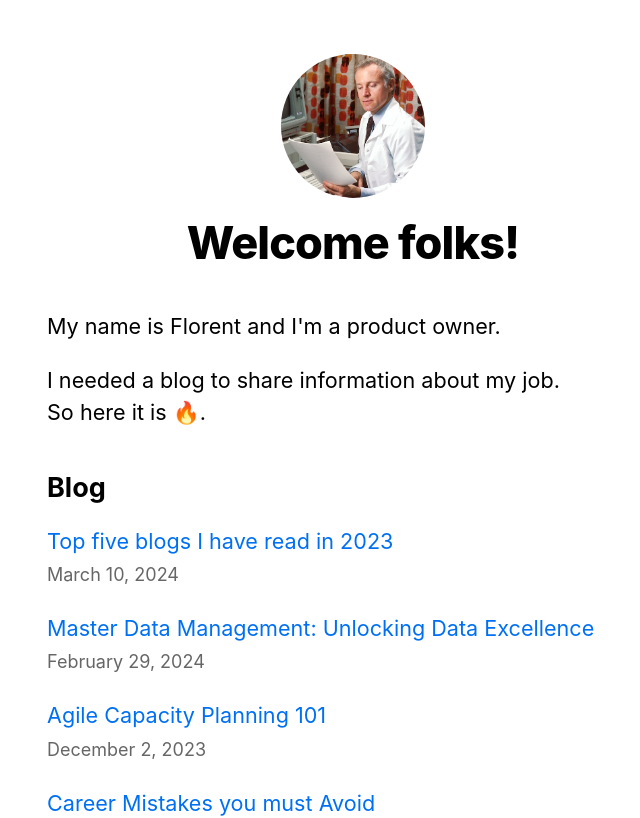
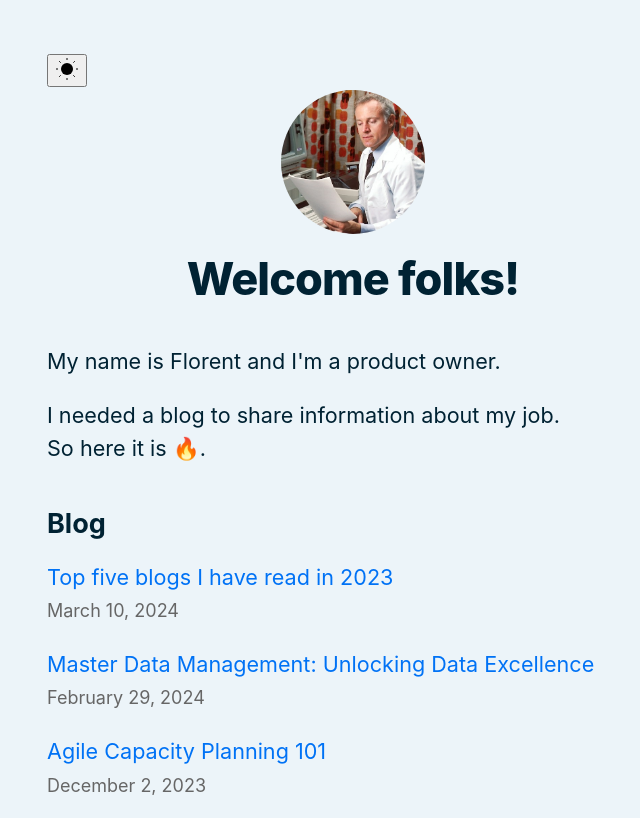
Before and after one commit to floHallet/nextjs-blog, a Next.js app: page / in a window 1280 px wide. Shown: the top 818 px of the page, without its empty margins (287-927 px from the left). Built offline with nearby package versions, Linux system fonts and the light colour scheme; no server answers; the database is empty.

Commit message:
Add Dark/Light Theme

```diff
--- a/components/layout.js
+++ b/components/layout.js
@@ -3,6 +3,7 @@ import Image from 'next/image';
 import styles from './layout.module.css';
 import utilStyles from '../styles/utils.module.css';
 import Link from 'next/link';
+import ThemeSwitch from './theme-switch';
 
 const name = 'Welcome folks!';
 export const siteTitle = 'Blog | Florent Hallet';
@@ -26,6 +27,7 @@ export default function Layout({ children, home }) {
         <meta name="twitter:card" content="summary_large_image" />
       </Head>
       <header className={styles.header}>
+        <nav className={styles.themeSwitcher}><ThemeSwitch /></nav>
         {home ? (
           <>
             <Image
--- a/components/layout.module.css
+++ b/components/layout.module.css
@@ -13,3 +13,7 @@
 .backToHome {
   margin: 3rem 0 0;
 }
+
+.themeSwitcher {
+  align-self: flex-start ;
+}
--- /dev/null
+++ b/components/theme-switch.js
@@ -0,0 +1,77 @@
+import { useEffect, useState } from "react"
+
+export default function ThemeSwitch() {
+
+    //const [theme, setTheme] = useState('')
+
+    const onClick = () => {
+        // flip current value
+        const theme = document.firstElementChild.getAttribute('data-theme') === 'light'
+            ? 'dark'
+            : 'light'
+
+        reflectPreference(theme)
+    }
+
+    const reflectPreference = (theme) => {
+        document.firstElementChild
+            .setAttribute('data-theme', theme)
+
+        document
+            .querySelector('#theme-toggle')
+            ?.setAttribute('aria-label', theme)
+
+        /*if (preferedTheme) {
+            setTheme(preferedTheme)
+        }*/
+    }
+
+
+    useEffect(() => {
+
+        //console.log("useEffect...départ")
+        if (!document.firstElementChild.hasAttribute('data-theme')) {
+            //setTheme(document.firstElementChild.getAttribute('data-theme'))
+
+            const getThemePreference = window.matchMedia('(prefers-color-scheme: dark)').matches
+                ? 'dark'
+                : 'light'
+
+            // sync with system changes
+            window
+                .matchMedia('(prefers-color-scheme: dark)')
+                .addEventListener('change', ({ matches: isDark }) => {
+                    reflectPreference(isDark ? 'dark' : 'light')
+                })
+
+            reflectPreference(getThemePreference)
+        }
+        return () => window.matchMedia('(prefers-color-scheme: dark)').removeEventListener('change', ({ matches: isDark }) => {
+            reflectPreference(isDark ? 'dark' : 'light')
+        } )
+    }, [])
+
+    return (
+        <>
+            <button onClick={onClick} className="theme-toggle" id="theme-toggle" title="Toggles light & dark" aria-label="auto" aria-live="polite">
+                <svg className="sun-and-moon" aria-hidden="true" width="24" height="24" viewBox="0 0 24 24">
+                    <mask className="moon" id="moon-mask">
+                        <rect x="0" y="0" width="100%" height="100%" fill="white" />
+                        <circle cx="24" cy="10" r="6" fill="black" />
+                    </mask>
+                    <circle className="sun" cx="12" cy="12" r="6" mask="url(#moon-mask)" fill="currentColor" />
+                    <g className="sun-beams" stroke="currentColor">
+                        <line x1="12" y1="1" x2="12" y2="3" />
+                        <line x1="12" y1="21" x2="12" y2="23" />
+                        <line x1="4.22" y1="4.22" x2="5.64" y2="5.64" />
+                        <line x1="18.36" y1="18.36" x2="19.78" y2="19.78" />
+                        <line x1="1" y1="12" x2="3" y2="12" />
+                        <line x1="21" y1="12" x2="23" y2="12" />
+                        <line x1="4.22" y1="19.78" x2="5.64" y2="18.36" />
+                        <line x1="18.36" y1="5.64" x2="19.78" y2="4.22" />
+                    </g>
+                </svg>
+            </button>
+        </>
+    )
+}
--- a/styles/Home.module.css
+++ /dev/null
@@ -1,91 +0,0 @@
-.container {
-  min-height: 100vh;
-  padding: 0 0.5rem;
-  display: flex;
-  flex-direction: column;
-  justify-content: center;
-  align-items: center;
-}
-
-.title a {
-  color: #0070f3;
-  text-decoration: none;
-}
-
-.title a:hover,
-.title a:focus,
-.title a:active {
-  text-decoration: underline;
-}
-
-.title {
-  margin: 0 0 1rem;
-  line-height: 1.15;
-  font-size: 3.6rem;
-}
-
-.title {
-  text-align: center;
-}
-
-.title,
-.description {
-  text-align: center;
-}
-
-
-.description {
-  line-height: 1.5;
-  font-size: 1.5rem;
-}
-
-.grid {
-  display: flex;
-  align-items: center;
-  justify-content: center;
-  flex-wrap: wrap;
-
-  max-width: 800px;
-  margin-top: 3rem;
-}
-
-.card {
-  margin: 1rem;
-  flex-basis: 45%;
-  padding: 1.5rem;
-  text-align: left;
-  color: inherit;
-  text-decoration: none;
-  border: 1px solid #eaeaea;
-  border-radius: 10px;
-  transition: color 0.15s ease, border-color 0.15s ease;
-}
-
-.card:hover,
-.card:focus,
-.card:active {
-  color: #0070f3;
-  border-color: #0070f3;
-}
-
-.card h3 {
-  margin: 0 0 1rem 0;
-  font-size: 1.5rem;
-}
-
-.card p {
-  margin: 0;
-  font-size: 1.25rem;
-  line-height: 1.5;
-}
-
-.logo {
-  height: 1em;
-}
-
-@media (max-width: 600px) {
-  .grid {
-    width: 100%;
-    flex-direction: column;
-  }
-}
--- a/styles/global.css
+++ b/styles/global.css
@@ -1,5 +1,36 @@
+:root {
+  color-scheme: dark light;
+
+  /* destructure brand channels */
+  --hue: 200;
+  /* change me!! */
+  --saturation: 100%;
+  --lightness: 50%;
+
+  /* build colors with props */
+  --brand: hsl(var(--hue) var(--saturation) var(--lightness));
+
+  /* very dark brand blue */
+  --text: hsl(var(--hue) var(--saturation) 10%
+      /* lower is darker */
+    );
+
+  /* very bright brand white */
+  --surface: hsl(var(--hue) calc(var(--saturation) / 2) 95%
+      /* higher is lighter */
+    );
+
+  --link: hsl(212, 100%, 48%);
+
+  /* theme-swith colors*/
+  --icon-fill: hsl(210, 10%, 30%);
+  --icon-fill-hover: hsl(210, 10%, 15%);
+}
+
 html,
 body {
+  color: var(--text);
+  background: var(--surface);
   padding: 0;
   margin: 0;
   font-family: -apple-system, BlinkMacSystemFont, Segoe UI, Roboto, Oxygen, Ubuntu,
@@ -13,7 +44,7 @@ body {
 }
 
 a {
-  color: #0070f3;
+  color: var(--link);
   text-decoration: none;
 }
 
@@ -25,3 +56,41 @@ img {
   max-width: 100%;
   display: block;
 }
+
+
+@media (prefers-color-scheme: dark) {
+  /* just tweak the lightness */
+  /* maybe desaturate too */
+
+  :root {
+    --text: hsl(var(--hue) calc(var(--saturation) / 2) 85%);
+    --link: hsl(var(--hue) var(--saturation) 75%);
+    --surface: hsl(var(--hue) var(--saturation) 5%);
+
+    /* theme-swith colors*/
+    --icon-fill: hsl(210, 10%, 70%);
+    --icon-fill-hover: hsl(210, 15%, 90%);
+  }
+}
+
+html[data-theme=dark] {
+
+  --text: hsl(var(--hue) calc(var(--saturation) / 2) 85%);
+  --surface: hsl(var(--hue) var(--saturation) 5%);
+  --link: hsl(var(--hue) var(--saturation) 75%);
+
+  /* theme-swith colors*/
+  --icon-fill: hsl(210, 10%, 70%);
+  --icon-fill-hover: hsl(210, 15%, 90%);
+}
+
+html[data-theme=light] {
+
+  --text: hsl(var(--hue) var(--saturation) 10%);
+  --link: hsl(212, 100%, 48%);
+  --surface: hsl(var(--hue) calc(var(--saturation) / 2) 95%);
+
+  /* theme-swith colors*/
+  --icon-fill: hsl(210, 10%, 30%);
+  --icon-fill-hover: hsl(210, 10%, 15%);
+}
--- /dev/null
+++ b/styles/theme-switch.css
@@ -0,0 +1,105 @@
+@import "https://unpkg.com/open-props/easings.min.css";
+
+.theme-toggle {
+  --size: 2rem;
+
+  background: none;
+  border: none;
+  padding: 0;
+
+  inline-size: var(--size);
+  block-size: var(--size);
+  aspect-ratio: 1;
+  border-radius: 50%;
+
+  cursor: pointer;
+  touch-action: manipulation;
+  -webkit-tap-highlight-color: transparent;
+  outline-offset: 5px;
+
+  & > svg {
+    inline-size: 100%;
+    block-size: 100%;
+    stroke-linecap: round;
+  }
+
+  @media (hover: none) {
+    --size: 48px;
+  }
+}
+
+.sun-and-moon > :is(.moon, .sun, .sun-beams) {
+  transform-origin: center;
+}
+
+.sun-and-moon > :is(.moon, .sun) {
+  fill: var(--icon-fill);
+}
+
+.theme-toggle:is(:hover, :focus-visible) > .sun-and-moon > :is(.moon, .sun) {
+  fill: var(--icon-fill-hover);
+}
+
+.sun-and-moon > .sun-beams {
+  stroke: var(--icon-fill);
+  stroke-width: 2px;
+}
+
+.theme-toggle:is(:hover, :focus-visible) .sun-and-moon > .sun-beams {
+  stroke: var(--icon-fill-hover);
+}
+
+[data-theme="dark"] .sun-and-moon > .sun {
+  transform: scale(1.75);
+}
+
+[data-theme="dark"] .sun-and-moon > .sun-beams {
+  opacity: 0;
+}
+
+[data-theme="dark"] .sun-and-moon > .moon > circle {
+  transform: translateX(-7px);
+}
+
+@supports (cx: 1) {
+  [data-theme="dark"] .sun-and-moon > .moon > circle {
+    cx: 17;
+    transform: translateX(0);
+  }
+}
+
+@media (prefers-reduced-motion: no-preference) {
+  .sun-and-moon > .sun {
+    transition: transform .5s var(--ease-elastic-3);
+  }
+
+  .sun-and-moon > .sun-beams {
+    transition: transform .5s var(--ease-elastic-4), opacity .5s var(--ease-3);
+  }
+
+  .sun-and-moon .moon > circle {
+    transition: transform .25s var(--ease-out-5);
+  }
+
+  @supports (cx: 1) {
+    .sun-and-moon .moon > circle {
+      transition: cx .25s var(--ease-out-5);
+    }
+  }
+
+  [data-theme="dark"] .sun-and-moon > .sun {
+    transition-timing-function: var(--ease-3);
+    transition-duration: .25s;
+    transform: scale(1.75);
+  }
+
+  [data-theme="dark"] .sun-and-moon > .sun-beams {
+    transition-duration: .15s;
+    transform: rotateZ(-25deg);
+  }
+
+  [data-theme="dark"] .sun-and-moon > .moon > circle {
+    transition-duration: .5s;
+    transition-delay: .25s;
+  }
+}
```
